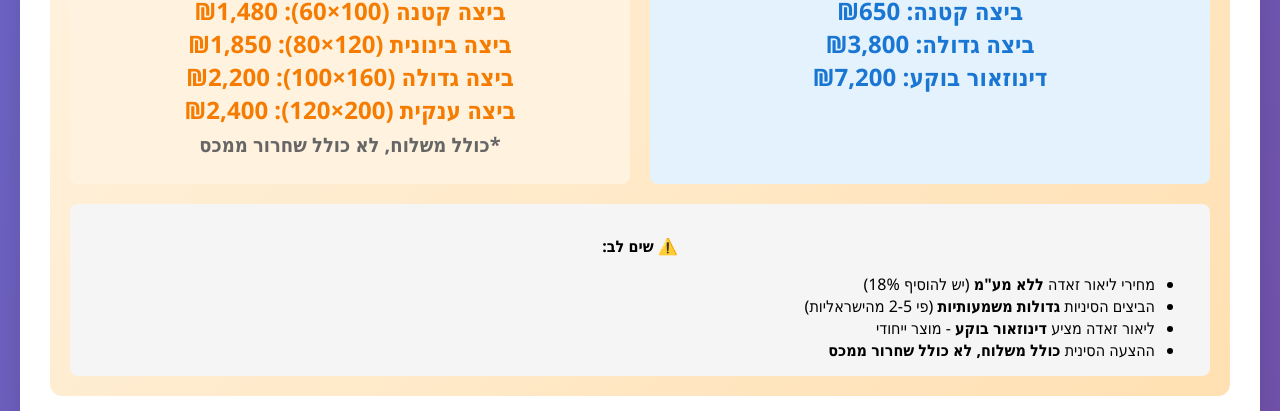
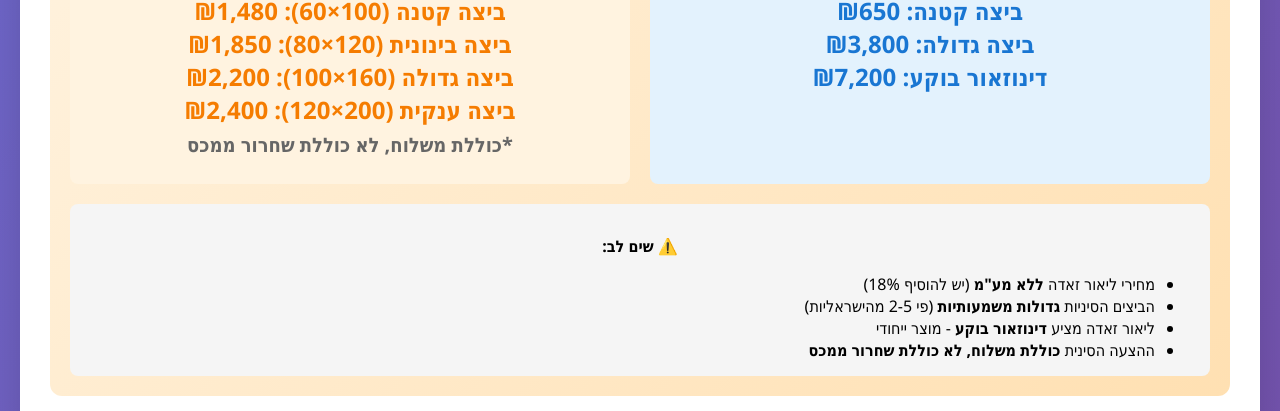
Before and after one commit to snirsnir/jurassic, a plain HTML site: page prices.html in a window 1280 px wide. Shown: the part 2339-2750 px from the top of the page. Drawn offline with Linux system fonts and the light colour scheme.

Commit message:
Update prices.html

```diff
--- a/prices.html
+++ b/prices.html
@@ -485,7 +485,7 @@
                         ביצה בינונית (120×80): ₪1,850<br>
                         ביצה גדולה (160×100): ₪2,200<br>
                         ביצה ענקית (200×120): ₪2,400<br>
-                        <small style="color: #666;">*כולל משלוח, לא כולל שחרור ממכס</small>
+                        <small style="color: #666;">*כוללת משלוח, לא כוללת שחרור ממכס</small>
                     </div>
                 </div>
             </div>
@@ -496,7 +496,7 @@
                     <li>מחירי ליאור זאדה <strong>ללא מע"מ</strong> (יש להוסיף 18%)</li>
                     <li>הביצים הסיניות <strong>גדולות משמעותיות</strong> (פי 2-5 מהישראליות)</li>
                     <li>ליאור זאדה מציע <strong>דינוזאור בוקע</strong> - מוצר ייחודי</li>
-                    <li>ההצעה הסינית <strong>כולל משלוח, לא כולל שחרור ממכס</strong></li>
+                    <li>ההצעה הסינית <strong>כוללת משלוח, לא כוללת שחרור ממכס</strong></li>
                 </ul>
             </div>
         </div>
```
